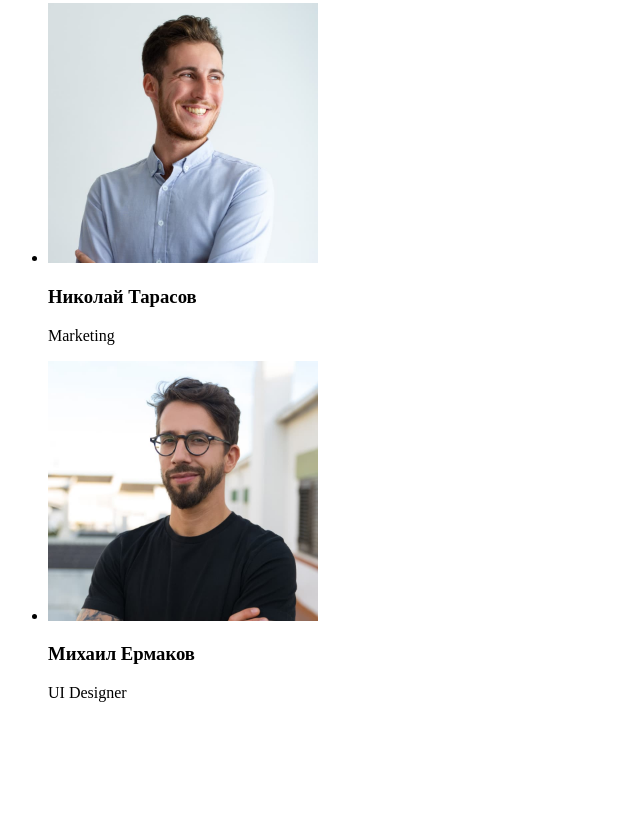
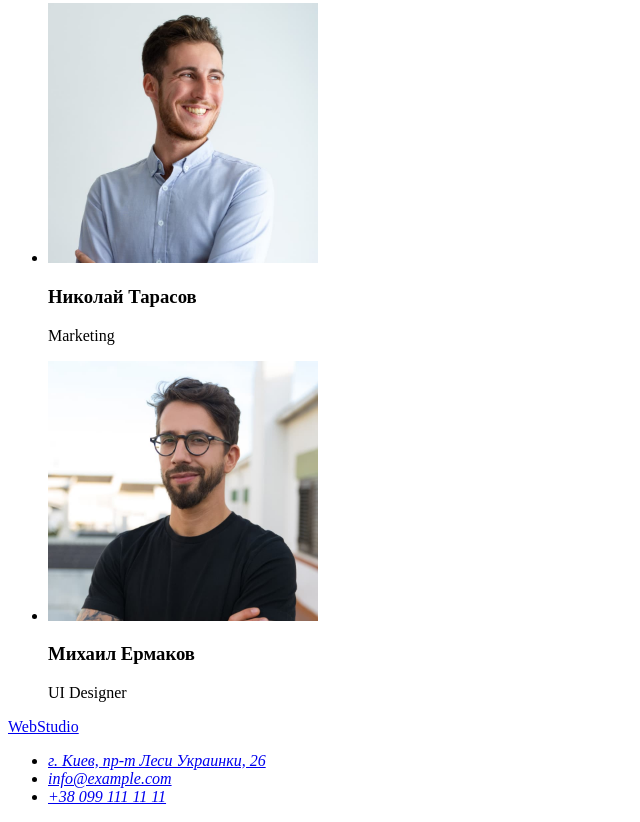
Before and after one commit to serhions/goit-markup-hw-01, a plain HTML site: page index.html in a window 1280 px wide. Shown: the part 2342-3164 px from the top of the page, without its empty margins (0-640 px from the left). Before the commit the page ends 3060 px from the top, so only its background shows below. Drawn offline with Linux system fonts and the light colour scheme.

Commit message:
готовая дз

```diff
--- a/index.html
+++ b/index.html
@@ -93,6 +93,26 @@
         </ul>
       </section>
     </main>
-    <footer></footer>
+    <footer>
+      <a href="index.html">WebStudio</a>
+      <address>
+        <ul>
+          <li>
+            <a
+              href="https://goo.gl/maps/U6WWArHNYtSvMV17A"
+              target="_blank"
+              rel="noopener noreferrer"
+              >г. Киев, пр-т Леси Украинки, 26</a
+            >
+          </li>
+          <li>
+            <a href="mailto:info@example.com">info@example.com</a>
+          </li>
+          <li>
+            <a href="tel:+380991111111">+38 099 111 11 11</a>
+          </li>
+        </ul>
+      </address>
+    </footer>
   </body>
 </html>
```
